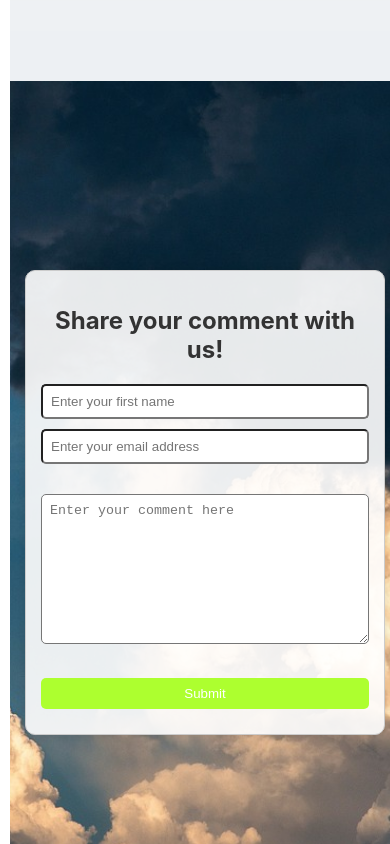
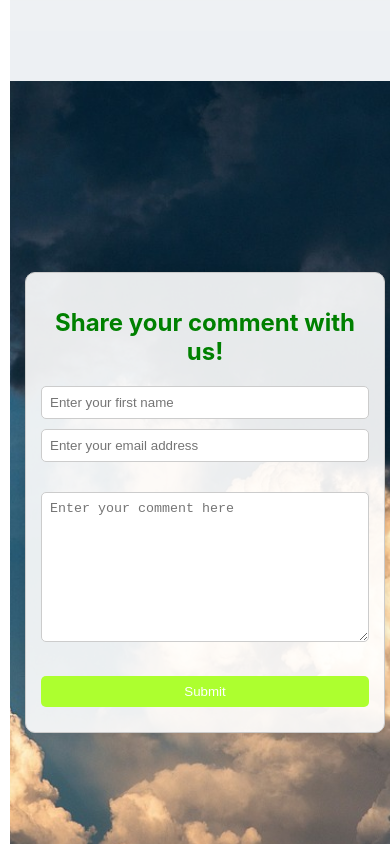
Before and after one commit to FredLenrie/forecastly-react, a React (Create React App) app: page / in a window 390 px wide. Shown: the part 2758-3602 px from the top of the page. Built offline with nearby package versions, Linux system fonts and the light colour scheme.

Commit message:
adding media queries to make the layout responsive to screen sizes

```diff
--- a/src/components/ContactSection.css
+++ b/src/components/ContactSection.css
@@ -39,3 +39,56 @@
   justify-content: center;
   align-items: center;
 }
+
+h1.header {
+  color: green;
+}
+
+input, button, textarea {
+  width: 100%;
+  padding: 10px;
+  margin-bottom: 10px;
+  border-radius: 5px;
+  box-sizing: border-box;
+}
+
+input[type="text"], input[type="email"], textarea {
+  border: 1px solid #ccc;
+}
+
+button {
+  background-color: greenyellow;
+  border: none;
+  cursor: pointer;
+  color: #fff;
+}
+
+button:hover {
+  background-color: #0056b3;
+}
+
+textarea {
+  height: 150px;
+  resize: vertical;
+}
+
+@media (max-width: 768px) {
+  .container, .usercoment {
+      width: 100%;
+      max-width: 100%;
+  }
+}
+
+@media (max-width: 480px) {
+  body {
+      padding: 10px;
+  }
+
+  .container, .usercoment {
+      padding: 15px;
+  }
+
+  input, button, textarea {
+      padding: 8px;
+  }
+}
```
